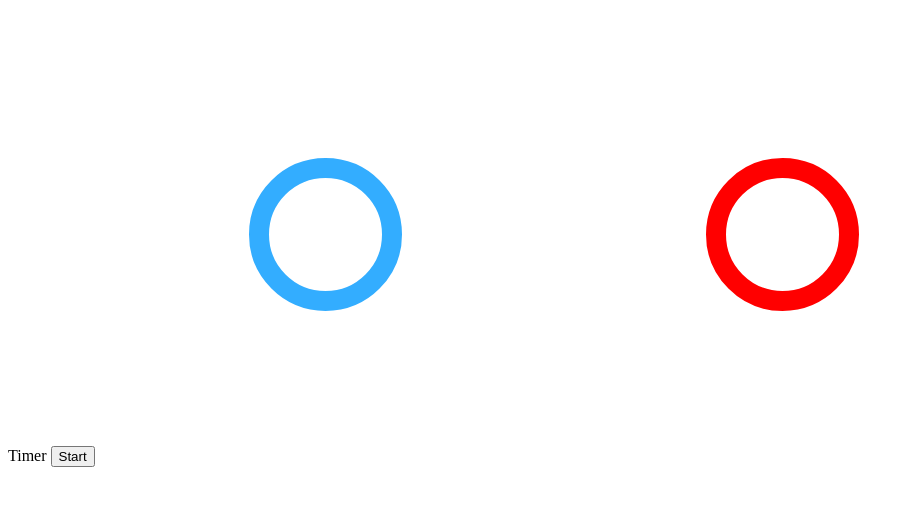
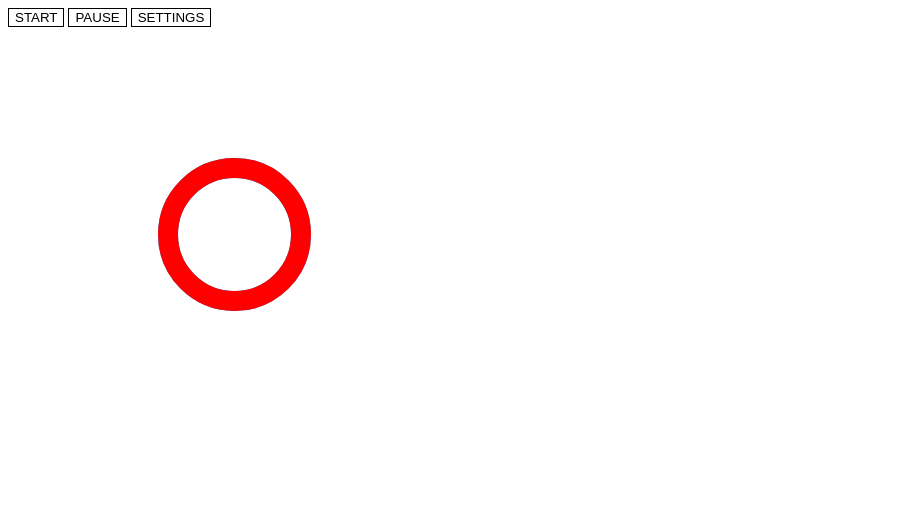
Before and after one commit to BriGuy520/Pomodoro-Timer, a website: page src/index.html in a window 1280 px wide. Shown: the whole page, without its empty margins (0-914 px from the left). Drawn offline with Linux system fonts and the light colour scheme.

Commit message:
added a small amount of styling and more buttons for future functionality

```diff
--- a/src/index.html
+++ b/src/index.html
@@ -3,19 +3,26 @@
     <head>
         <meta charset="utf-8">
         <title>Pomodoro</title>
+        <link href="./style.css" type="text/css" rel="stylesheet" />
     </head>
     <body>
 
-        <label>Timer</label>
+        <div class="player-container">
+            <svg class="track-outline" width="350" height="350" viewBox="0 0 350 350" fill="none" xmlns="http://www.w3.org/2000/svg">
+                <circle cx="226.5" cy="226.5" r="66.5" stroke="#0099ff" stroke-width="20"/>
+            </svg>
+            <svg class="moving-outline" width="350" height="350" viewBox="0 0 350 350" fill="none" xmlns="http://www.w3.org/2000/svg">
+                <circle cx="226.5" cy="226.5" r="66.5" stroke="red" stroke-width="20"/>
+            </svg>
+        </div>
+
+
+
         <button id="startTimer" type="Submit">Start</button>
-        <svg class="track-outline" width="453" height="453" viewBox="0 0 453 453" fill="none" xmlns="http://www.w3.org/2000/svg">
-            <circle cx="226.5" cy="226.5" r="66.5" stroke="#33adff" stroke-width="20"/>
-        </svg>
-        <svg class="moving-outline" width="453" height="453" viewBox="0 0 453 453" fill="none" xmlns="http://www.w3.org/2000/svg">
-            <circle cx="226.5" cy="226.5" r="66.5" stroke="red" stroke-width="20"/>
-        </svg>
+        <button id="startTimer" type="Submit">Pause</button>
+        <button id="startTimer" type="Submit">Settings</button>
 
-        <p class="running-clock"></p>
+
 
         <script src="./timer.js" type="text/javascript"></script>
     </body>
--- /dev/null
+++ b/src/style.css
@@ -0,0 +1,20 @@
+.player-container {
+  position: absolute;
+}
+
+.track-outline {
+  position: absolute;
+}
+
+.moving-outline {
+  float: left;
+  position: relative;
+  z-index: 10;
+}
+
+#startTimer {
+  color: black;
+  background: white;
+  text-transform: uppercase;
+  border: 1px solid black;
+}
--- a/src/timer.js
+++ b/src/timer.js
@@ -2,8 +2,10 @@ const startTimer = document.getElementById('startTimer');
 
 const setMinutes = document.querySelector('.minutes');
 const setHours = document.querySelector('.hours');
+const runningClock = document.querySelector('.running-clock');
 
-const runningClock = document.querySelector('.running-clock');
+const outline = document.querySelector('.moving-outline circle');
+const outlineLength = outline.getTotalLength();
 
 const setCountdown = new Date().getTime();
 
@@ -14,10 +16,6 @@ let x = setInterval(function(){
     let hours = Math.floor((end % (1000 * 60 * 60 * 24)) / (1000 * 60 * 60));
     let minutes = Math.floor((end % (1000 * 60 * 60)) / (1000 * 60));
     let seconds = Math.floor((end % (1000 * 60)) / 1000);
-
-    console.log(hours);
-    console.log(minutes);
-    console.log(seconds);
 }, 1000);
 
 // function endTimer() {
```
